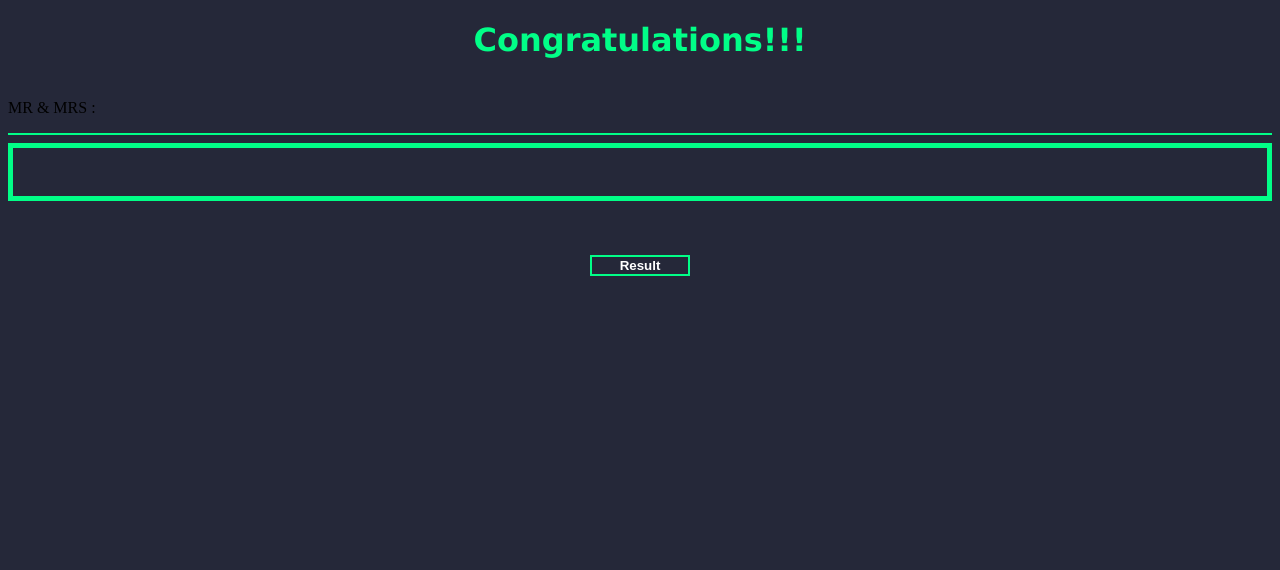
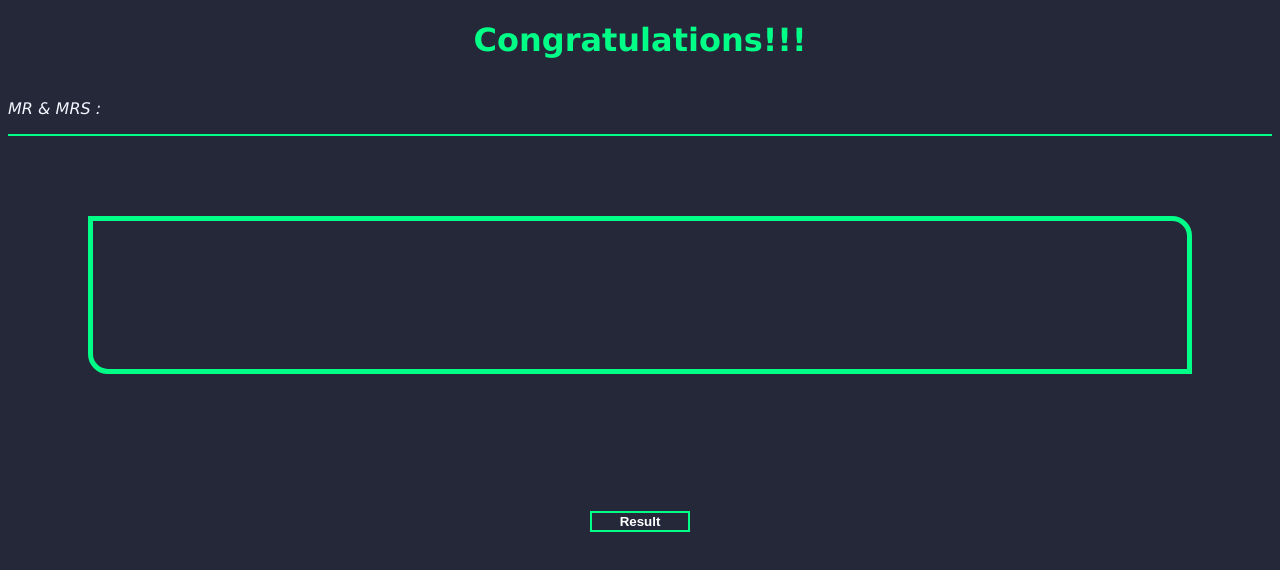
Before and after one commit to venkatasaikumarmamidi/FLAMES, a plain HTML site: page result.html in a window 1280 px wide. Drawn offline with Linux system fonts and the light colour scheme.

Commit message:
Update res.css

```diff
--- a/res.css
+++ b/res.css
@@ -17,4 +17,16 @@ div{
     justify-content: center;
     align-items:center;
     text-decoration-color: aliceblue;
+    border-top-right-radius:20px ;
+    border-bottom-left-radius:20px ;
+    padding: 50px 50px;
+    margin: 80px 80px;
 }
+#b,#s,#f
+{
+    font-style: italic;
+    font-family: Verdana, Geneva, Tahoma, sans-serif;
+    color: aliceblue;
+    font-size: medium;
+    font-weight: 100;
+}
```
